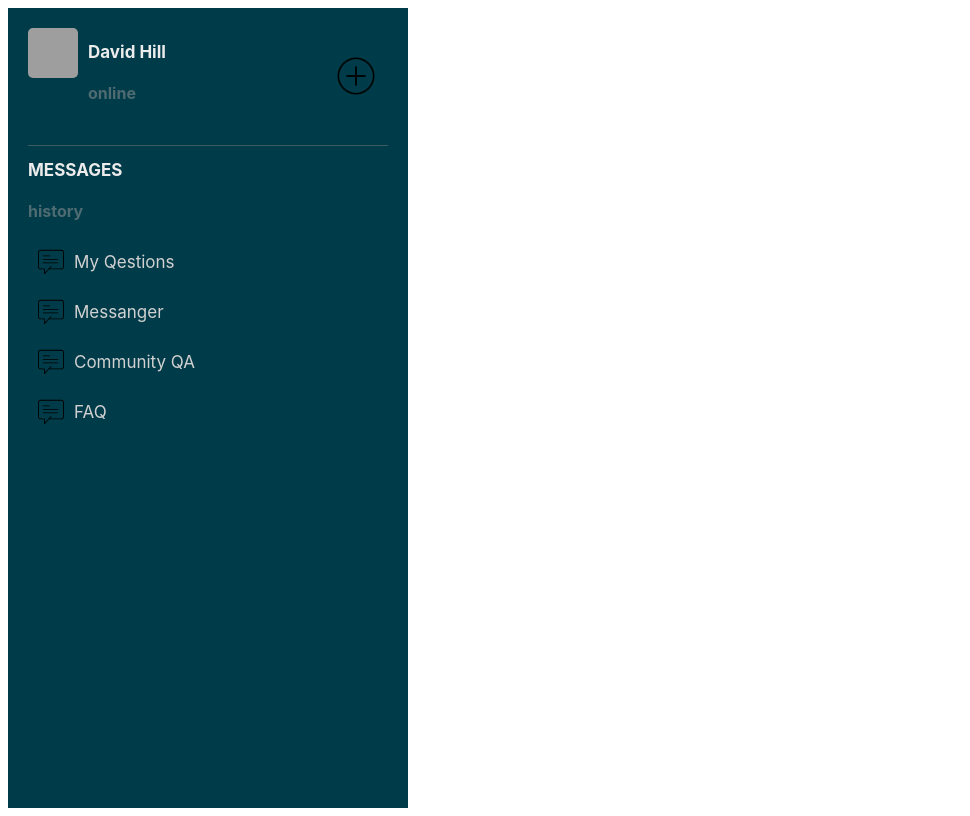
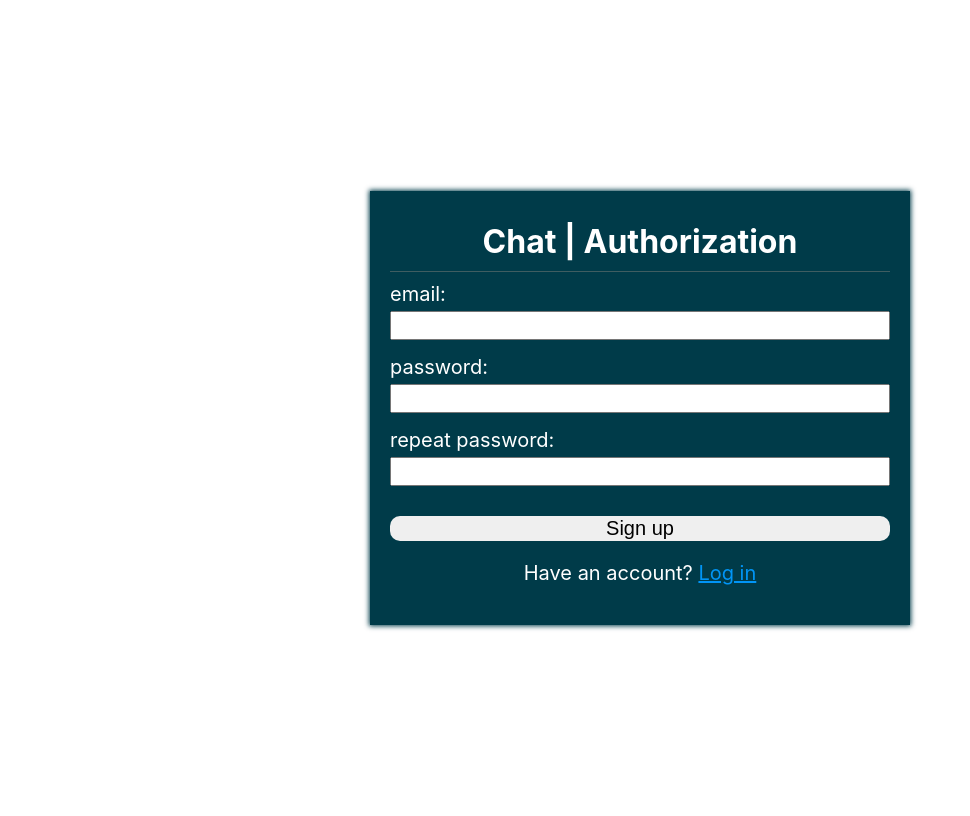
Before and after one commit to EugenyKrimsky/chat, a React (Create React App) app in the folder client/: page /registration in a window 1280 px wide. Shown: the whole page, without its empty margins (0-970 px from the left). Built offline with nearby package versions, Linux system fonts and the light colour scheme; grey boxes are pictures that could not be loaded.

Commit message:
Login and Register routing and etc.

```diff
--- a/client/src/App.jsx
+++ b/client/src/App.jsx
@@ -7,7 +7,7 @@ import useRoutes from './routes';
 const App = () => {
     const {token, login, logout, userId} = useAuth();
     // const isAuthenticated = Boolean(token);
-    const routes = useRoutes(true); // передавать isAuthenticated, когда будет готова регистрация
+    const routes = useRoutes(false); // передавать isAuthenticated, когда будет готова регистрация
 
     return (
         // <AuthContext.Provider value={{
--- a/client/src/pages/AuthPage.jsx
+++ b/client/src/pages/AuthPage.jsx
@@ -1,7 +1,6 @@
 import React  from 'react'
 import { useState } from 'react'
 import { NavLink } from 'react-router-dom'
-import RegisterPage from './RegisterPage'
 import c from './AuthPage.module.scss'
 
 const AuthPage = () => {
@@ -41,8 +40,8 @@ const AuthPage = () => {
                     <input className={c.authCheckbox} type="checkbox" name="check"/>
                     <label className={c.label} htmlFor="check">remember password</label>
                 </div>
-                <button className={c.authButton} onClick={submitClick}>Sign in</button>
-                <p className={c.signUpLink}>Don't have an account?<NavLink to={'/register'}>sss</NavLink></p>
+                <button className={c.authButton} onClick={submitClick}>Log in</button>
+                <p className={c.signP}>Don't have an account? <NavLink to='/registration' className={c.link}>Sign up</NavLink></p>
             </form>
         </div>
     )
--- a/client/src/pages/AuthPage.module.scss
+++ b/client/src/pages/AuthPage.module.scss
@@ -41,9 +41,13 @@
     border-radius: 10px;
     border: none;
 }
-.signUpLink {
+.signP {
     margin-top: 20px;
     text-align: center;
     font-size: 20px;
     color: #fff;
 }
+.link,
+.link:visited {
+    color: #0095f6;
+}
--- a/client/src/pages/RegisterPage.jsx
+++ b/client/src/pages/RegisterPage.jsx
@@ -1,11 +1,13 @@
 import React  from 'react'
 import { useState } from 'react'
+import { NavLink } from 'react-router-dom'
 import c from './RegisterPage.module.scss'
 
 const RegisterPage = () => {
     const [form, setForm] = useState({
         email: '',
-        password: ''
+        password: '',
+        passwordRepeat: ''
     })
     const changeHandler = event => {
         setForm({ ...form, [event.target.name]: event.target.value })
@@ -36,7 +38,7 @@ const RegisterPage = () => {
                     />
                 </div>
                 <div className={c.inputBlock}>
-                    <label className={c.label} htmlFor="password">password:</label>
+                    <label className={c.label} htmlFor="password">repeat password:</label>
                     <input
                         className={c.authInput}
                         type="password"
@@ -44,8 +46,8 @@ const RegisterPage = () => {
                         onChange={changeHandler}
                     />
                 </div>
-                <button className={c.authButton} onClick={submitClick}>Sign in</button>
-                <p className={c.signUpLink}>Don't have an account? Sign up</p>
+                <button className={c.authButton} onClick={submitClick}>Sign up</button>
+                <p className={c.signP}>Have an account? <NavLink to='/login' className={c.link}>Log in</NavLink></p>
             </form>
         </div>
     )
--- a/client/src/pages/RegisterPage.module.scss
+++ b/client/src/pages/RegisterPage.module.scss
@@ -0,0 +1,53 @@
+.formBlock{
+    font-family: -apple-system, BlinkMacSystemFont, 'Segoe UI', 'Roboto', 'Oxygen',    'Ubuntu', 'Cantarell', 'Fira Sans', 'Droid Sans', 'Helvetica Neue',    sans-serif;
+    display: flex;
+    height: 100vh;
+}
+.authForm {
+    display: flex;
+    flex-direction: column;
+    margin: auto;
+    width: 500px;
+    background: #003b49;
+    padding: 0px 20px 20px 20px;
+    box-shadow: 0px 0px 5px 1px #003b49;
+}
+.h1{
+    text-align: center;
+    color: #fff;
+    padding: 10px 0;
+    border-bottom: 1px solid #3f5d61;
+    margin-bottom: 10px;
+}
+.inputBlock {
+    display: flex;
+    flex-direction: column;
+}
+.label {
+    color: #fff;
+    font-size: 20px;
+    margin-bottom: 5px;
+}
+.authInput {
+    font-size: 20px;
+}
+.authInput {
+    margin-bottom: 15px;
+    outline: none;
+}
+.authButton {
+    margin-top: 15px;
+    font-size: 20px;
+    border-radius: 10px;
+    border: none;
+}
+.signP {
+    margin-top: 20px;
+    text-align: center;
+    font-size: 20px;
+    color: #fff;
+}
+.link,
+.link:visited {
+    color: #0095f6;
+}
--- a/client/src/routes.jsx
+++ b/client/src/routes.jsx
@@ -2,6 +2,7 @@ import React from 'react';
 import { Switch, Route, Redirect } from 'react-router-dom';
 import ChatPage from './pages/ChatPage.jsx';
 import AuthPage from './pages/AuthPage.jsx'
+import RegisterPage from './pages/RegisterPage.jsx'
 
 const useRoutes = isAuthenticated => {
     if (isAuthenticated) {
@@ -14,8 +15,9 @@ const useRoutes = isAuthenticated => {
 
     return (
         <Switch>
-            <Route path="/AuthPage" render={() => <AuthPage />}/>
-            <Redirect to="/AuthPage" />
+            <Route path="/login" render={() => <AuthPage />}/>
+            <Route path="/registration" render={() => <RegisterPage />}/>
+            <Redirect to="/login" />
         </Switch>
     )
 
```
